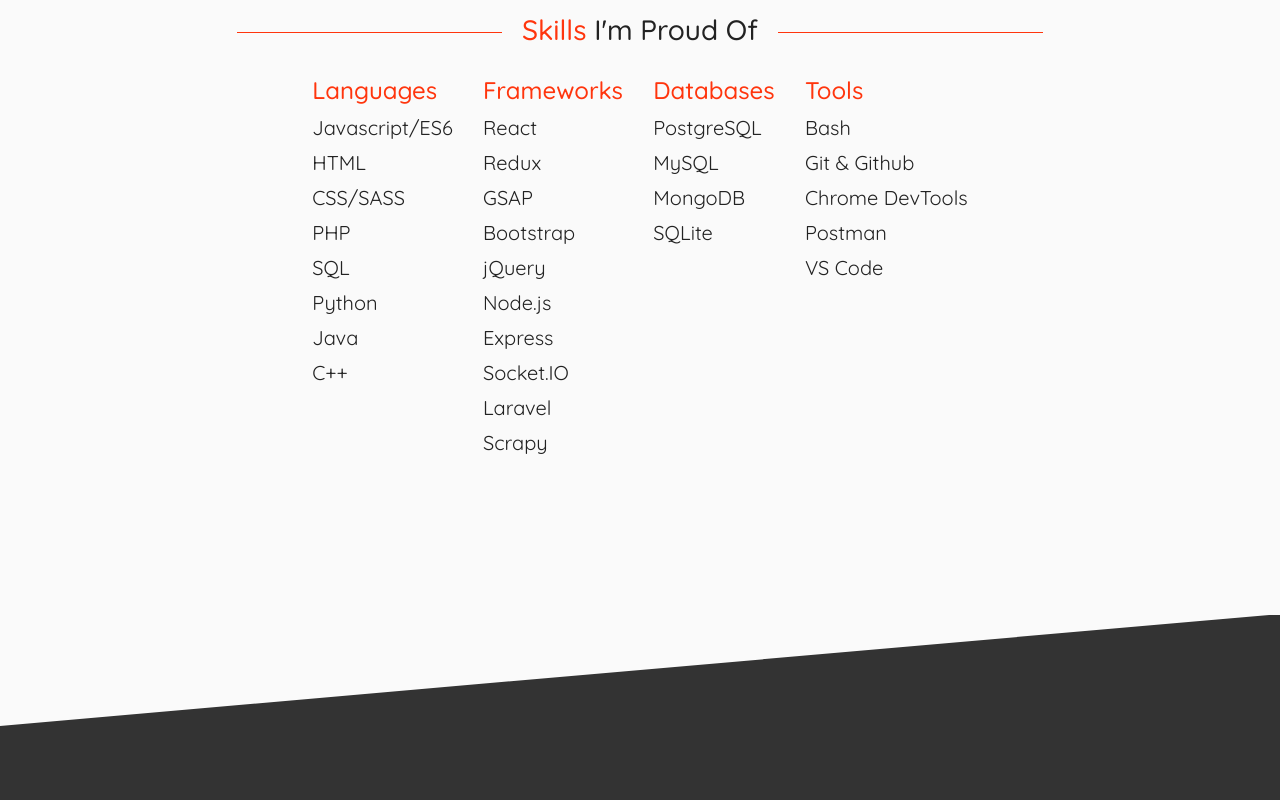
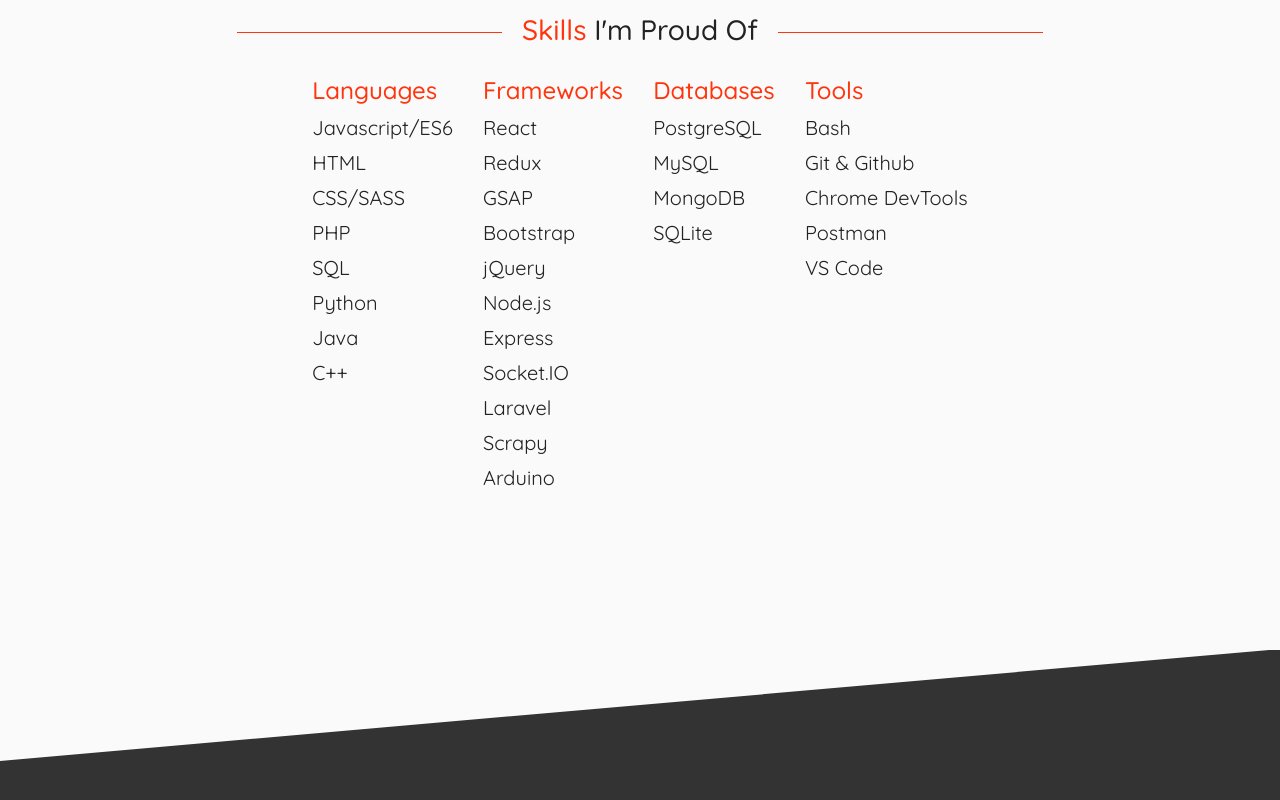
Before and after one commit to afutofu/afutofu.github.io, a React (Create React App) app: page / in a window 1280 px wide. Shown: the part 1667-2467 px from the top of the page. Built offline with nearby package versions, Linux system fonts and the light colour scheme.

Commit message:
increased ListArea width to avoid overflow, added arduino to framework

```diff
--- a/src/components/Skills.js
+++ b/src/components/Skills.js
@@ -116,6 +116,10 @@
   justify-content: space-between;
   align-items: flex-start;
 
+  @media only screen and (max-width: 1200px) {
+    width: 95%;
+  }
+
   @media only screen and (max-width: 992px) {
     width: 100%;
     justify-content: center;
@@ -221,7 +225,7 @@
   color: "#ff350d",
 };
 
-const Skills = (props) => {
+const Skills = () => {
   let titleText = useRef(null);
   let titleLineLeft = useRef(null);
   let titleLineRight = useRef(null);
@@ -392,6 +396,7 @@
                     <ListItem>Socket.IO</ListItem>
                     <ListItem>Laravel</ListItem>
                     <ListItem>Scrapy</ListItem>
+                    <ListItem>Arduino</ListItem>
                   </ListItems>
                 </List>
                 <List>
```
